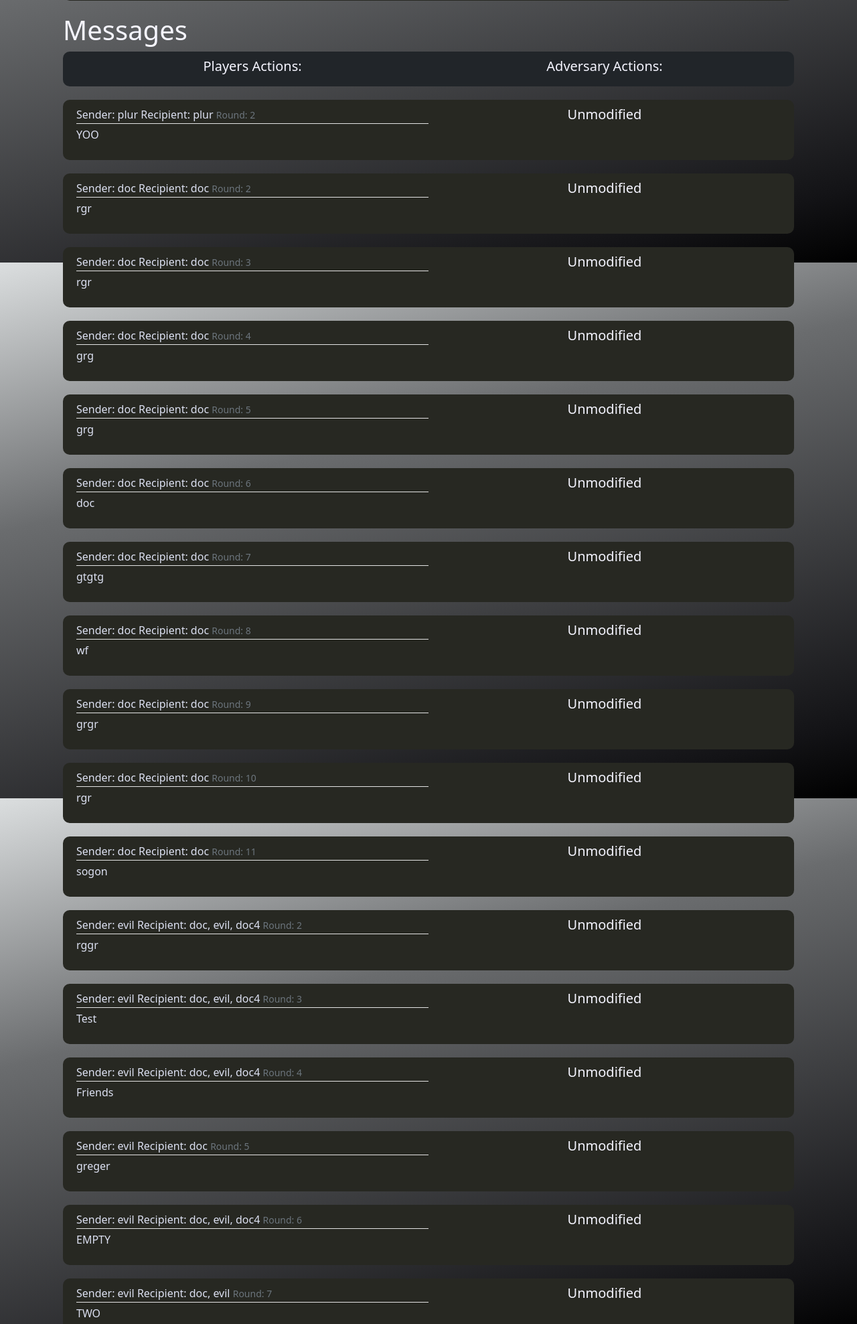
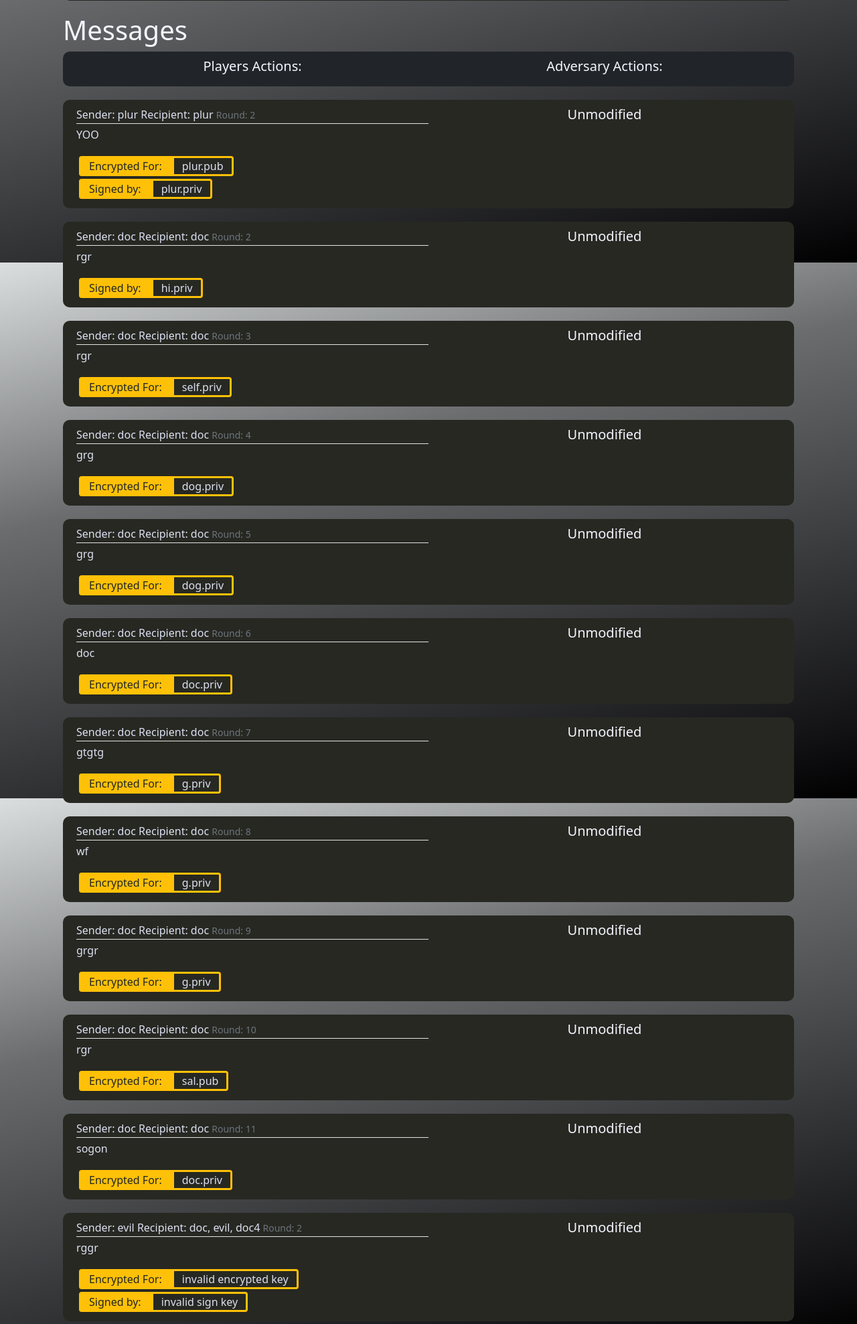
Before and after one commit to UMBC-MeetingMayhem/MeetingMayhem, a Flask app: template MeetingMayhem/templates/spectator_messages.html in a window 1280 px wide. Shown: the part 408-2385 px from the top of the page at 67% size. Run offline with Flask 2, Linux system fonts and the light colour scheme; the template is opened without the code that fills it: values that come from a table or form of the project are taken from there, others are empty; data comes from the database, SQL or seed files in the repository; both versions use the stored data as it was after the commit.

Commit message:
spec sees tags

```diff
--- a/MeetingMayhem/templates/spectator_messages.html
+++ b/MeetingMayhem/templates/spectator_messages.html
@@ -68,17 +68,18 @@
 		{% if message is iterable %} <!-- this checks if the passed message var has content in it -->
 		{% for message in message%}
 
+			<article class="media content-section">
+			<div style="margin:auto;width:100%;display:flex; flex-direction:row;">
 			{% if message.adv_created %}
 				{% if not message.is_deleted %}
 				<!-- Adversary Created -->
 				<!-- Messages created then deleted by adversary are not shown -->
 				<!-- Messages created then edited by adversary only show edited message-->
-				<article class="media content-section">
-				<div style="margin:auto;width:100%;display:flex; flex-direction:row;">
+
 					<div class="media-body" style="width:50% ; text-align: center;" >
 						<h5> Adversary Created</h5>
 					</div>
-						<div class="media-body" style="width:50%;">
+					<div class="media-body" style="width:50%;">
 						<div class="article-metadata">
 							{% if message.new_sender %}
 							<a>Sender: {{ message.new_sender }} | </a>
@@ -98,15 +99,13 @@
 						<p class="article-content"> {{message.content}} </p>
 						{% endif %}
 					</div>
-				</div>
-				</article>
+
 				{% endif %}
 			{% else %}
 				{% if message.is_edited %}
 					{% if message.is_deleted %}
 					<!-- Orignal message and deleted status -->
-					<article class="media content-section">
-					<div style="margin:auto;width:100%;display:flex; flex-direction:row;">
+
 						<div class="media-body" style="width:50%;">
 							<div class="article-metadata">
 							<a>Sender:  {{message.sender}} </a>
@@ -115,16 +114,13 @@
 							</div>
 							<p class="article-content"> {{message.content}} </p>
 						</div>
-
 						<div class="media-body" style="width:50% ; text-align: center;" >
 							<h5> Deleted </h5>
 						</div>
-					</div>
-					</article>
+
 					{% else %}
 					<!-- Original and modified message side by side -->
-					<article class="media content-section">
-						<div style="margin:auto;width:100%;display:flex; flex-direction:row;">
+
 							<div class="media-body" style="width:50%;">
 								<div class="article-metadata">
 								<h5> Original: </h5>
@@ -151,13 +147,10 @@
 								</div>
 								<p class="article-content"> {{message.edited_content}} </p>
 							</div>
-						</div>
-					</article>
+
 					{% endif %}
 				{% else %}
 				<!-- Just original message-->
-				<article class="media content-section">
-					<div style="margin:auto;width:100%;display:flex; flex-direction:row;">
 						<div class="media-body" style="width:50%;">
 							<div class="article-metadata">
 							<a>Sender:  {{message.sender}} </a>
@@ -169,10 +162,23 @@
 						<div class="media-body" style="width:50% ; text-align: center;" >
 							<h5> Unmodified </h5>
 						</div>
-					</div>
-				</article>
 				{% endif %}
+
 			{% endif %}
+			</div>
+			{% if message.is_encrypted %}
+			<div class="m-1 row ">
+				<div class="rounded-start d-inline col-md-auto bg-warning text-dark border border-3 border-warning">Encrypted For:</div>
+				<div class="rounded-end d-inline col-md-auto border border-3 border-warning">{{ message.encryption_details }}</div>
+			</div>
+			{% endif %}
+			{% if message.is_signed %}
+			<div class="m-1 row">
+				<div class="rounded-start d-inline col-md-auto bg-warning text-dark border border-3 border-warning">Signed by:</div>
+				<div class="rounded-end d-inline col-md-auto border border-3 border-warning">{{ message.signed_details }}</div>
+			</div>
+			{% endif %}
+			</article>
 		{% endfor %}
 		{% endif %}
 	{% endif %}
```
Also changed, not shown: MeetingMayhem/site.db.
